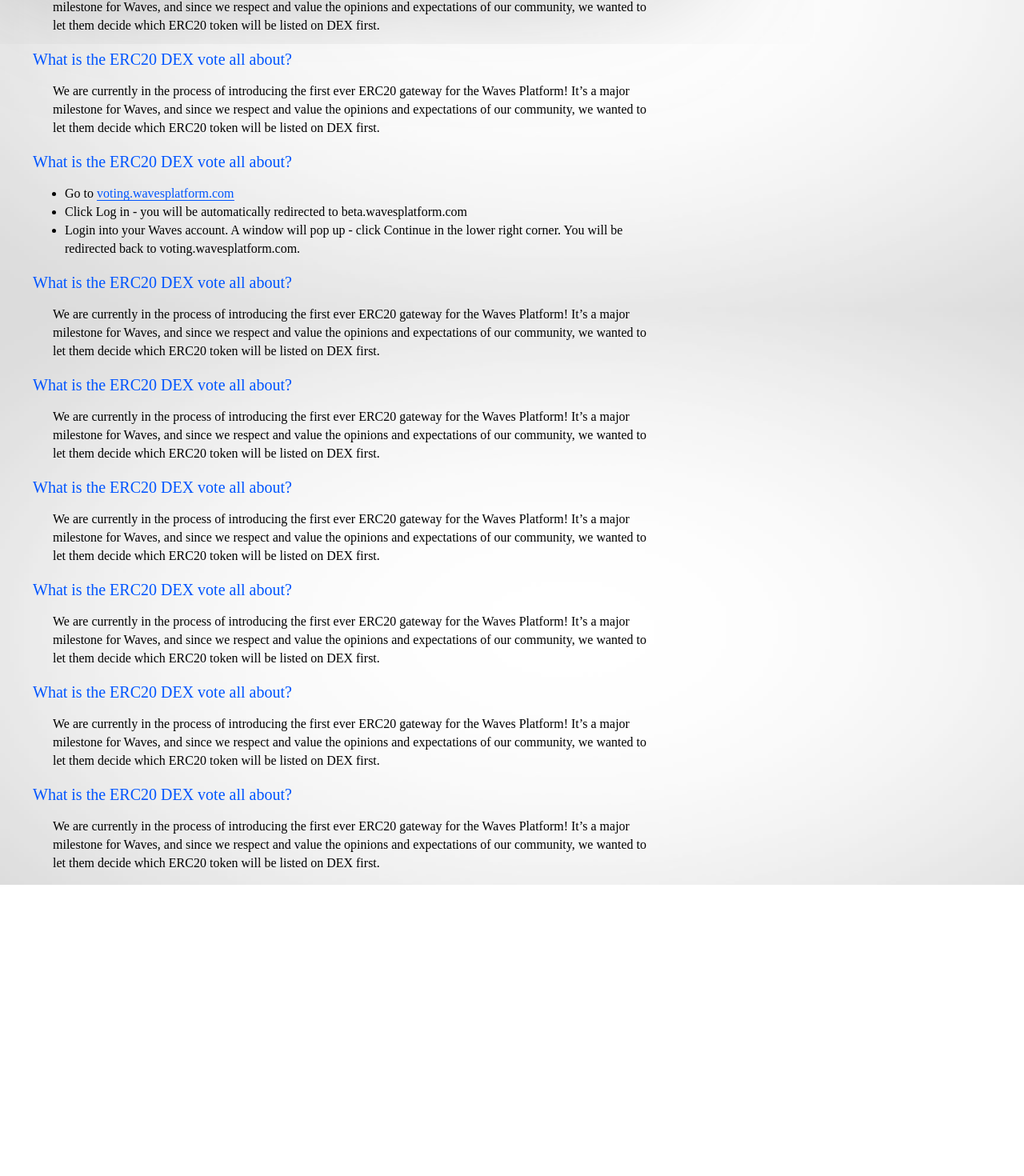
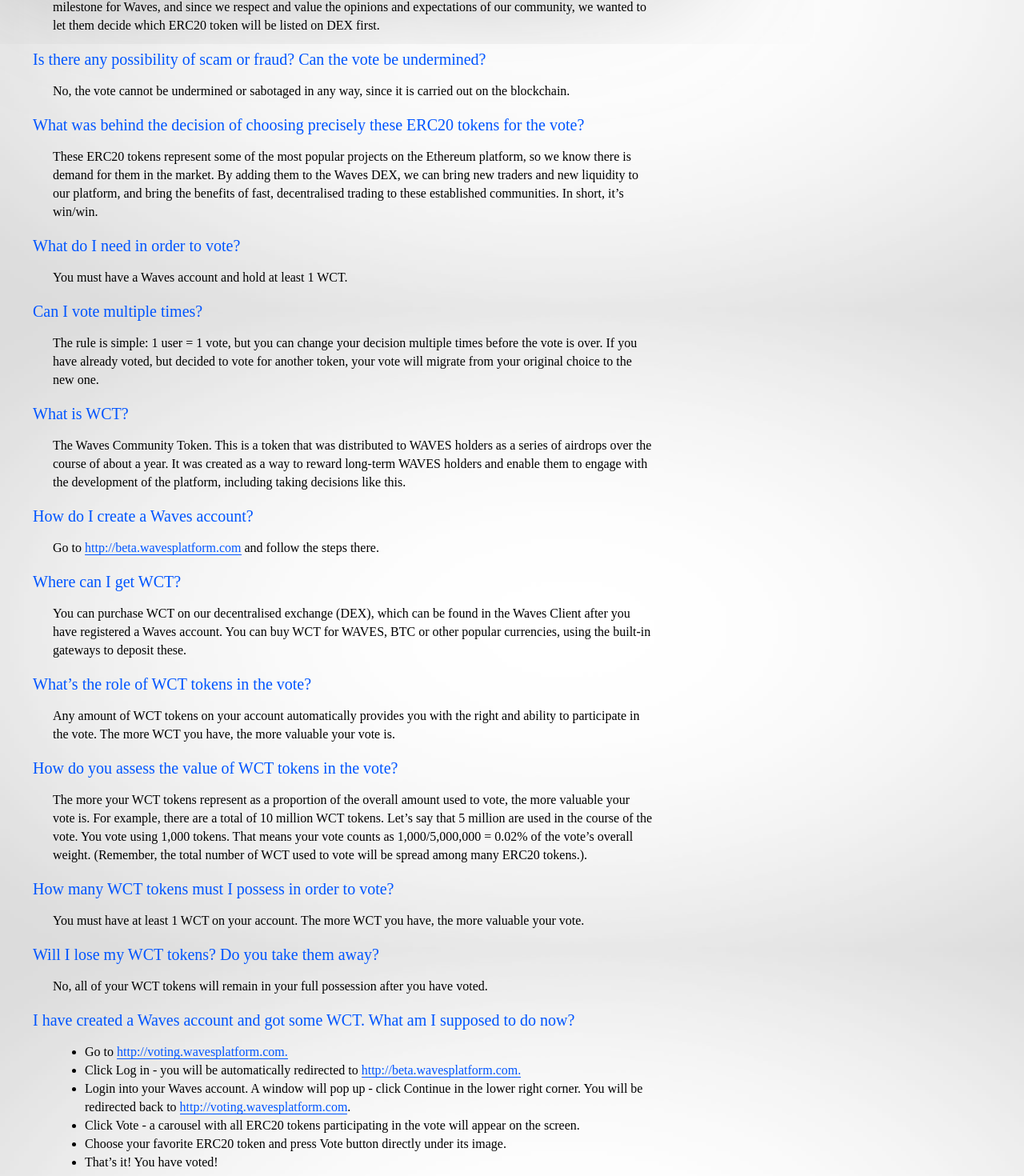
Before and after one commit to KardanovIR/waves-voting, a React (Create React App) app: page / in a window 1280 px wide. Shown: the part 1216-2686 px from the top of the page at 80% size. Before the commit the page ends 2322 px from the top, so only its background shows below. Built offline with nearby package versions, Linux system fonts and the light colour scheme; no server answers; the HTML template or start-up script is replaced by a standard one; a web font is replaced by a local one.

Commit message:
Added FAQ

```diff
--- a/src/App.js
+++ b/src/App.js
@@ -167,71 +167,88 @@
 
                                       <div className="sk">
                                           <p className="bl">What is the ERC20 DEX vote all about?</p>
-                                          <p>We are currently in the process of introducing the first ever ERC20 gateway
-                                              for the Waves Platform! It’s a major milestone for Waves, and since we
-                                              respect and value the opinions and expectations of our community, we
-                                              wanted to let them decide which ERC20 token will be listed on DEX
-                                              first.</p>
-                                          <p className="bl">What is the ERC20 DEX vote all about?</p>
-                                          <p>We are currently in the process of introducing the first ever ERC20 gateway
-                                              for the Waves Platform! It’s a major milestone for Waves, and since we
-                                              respect and value the opinions and expectations of our community, we
-                                              wanted to let them decide which ERC20 token will be listed on DEX
-                                              first.</p>
+                                          <p>
+                                              We are currently in the process of introducing the first ever ERC20
+                                              gateway for the Waves Platform! It’s a major milestone for Waves, and
+                                              since we respect and value the opinions and expectations of our community,
+                                              we wanted to let them decide which ERC20 token will be listed on DEX
+                                              first.
+                                          </p>
+                                          <p className="bl">Is there any possibility of scam or fraud? Can the vote be
+                                              undermined?</p>
+                                          <p>No, the vote cannot be undermined or sabotaged in any way, since it is
+                                              carried out on the blockchain. </p>
 
-                                          <p className="bl">What is the ERC20 DEX vote all about?</p>
-                                          <ul>
-                                              <li>Go to <a href="#">voting.wavesplatform.com</a></li>
-                                              <li>Click Log in - you will be automatically redirected to
-                                                  beta.wavesplatform.com
-                                              </li>
-                                              <li>Login into your Waves account. A window will pop up - click Continue
-                                                  in the lower right corner. You will be redirected back to
-                                                  voting.wavesplatform.com.
-                                              </li>
-                                          </ul>
+                                          <p className="bl">What was behind the decision of choosing precisely these
+                                              ERC20 tokens for the vote?</p>
+                                          <p>
+                                              These ERC20 tokens represent some of the most popular projects on the
+                                              Ethereum platform, so we know there is demand for them in the market. By
+                                              adding them to the Waves DEX, we can bring new traders and new liquidity
+                                              to our platform, and bring the benefits of fast, decentralised trading to
+                                              these established communities. In short, it’s win/win.
+                                          </p>
 
-                                          <p className="bl">What is the ERC20 DEX vote all about?</p>
-                                          <p>We are currently in the process of introducing the first ever ERC20 gateway
-                                              for the Waves Platform! It’s a major milestone for Waves, and since we
-                                              respect and value the opinions and expectations of our community, we
-                                              wanted to let them decide which ERC20 token will be listed on DEX
-                                              first.</p>
+                                          <p className="bl">What do I need in order to vote?</p>
+                                          <p>You must have a Waves account and hold at least 1 WCT.</p>
 
-                                          <p className="bl">What is the ERC20 DEX vote all about?</p>
-                                          <p>We are currently in the process of introducing the first ever ERC20 gateway
-                                              for the Waves Platform! It’s a major milestone for Waves, and since we
-                                              respect and value the opinions and expectations of our community, we
-                                              wanted to let them decide which ERC20 token will be listed on DEX
-                                              first.</p>
+                                          <p className="bl">Can I vote multiple times?</p>
+                                          <p>The rule is simple: 1 user = 1 vote, but you can change your decision
+                                              multiple times before the vote is over. If you have already voted, but
+                                              decided to vote for another token, your vote will migrate from your
+                                              original choice to the new one.</p>
 
-                                          <p className="bl">What is the ERC20 DEX vote all about?</p>
-                                          <p>We are currently in the process of introducing the first ever ERC20 gateway
-                                              for the Waves Platform! It’s a major milestone for Waves, and since we
-                                              respect and value the opinions and expectations of our community, we
-                                              wanted to let them decide which ERC20 token will be listed on DEX
-                                              first.</p>
+                                          <p className="bl">What is WCT?</p>
+                                          <p>The Waves Community Token. This is a token that was distributed to WAVES
+                                              holders as a series of airdrops over the course of about a year. It was
+                                              created as a way to reward long-term WAVES holders and enable them to
+                                              engage with the development of the platform, including taking decisions
+                                              like this.</p>
 
-                                          <p className="bl">What is the ERC20 DEX vote all about?</p>
-                                          <p>We are currently in the process of introducing the first ever ERC20 gateway
-                                              for the Waves Platform! It’s a major milestone for Waves, and since we
-                                              respect and value the opinions and expectations of our community, we
-                                              wanted to let them decide which ERC20 token will be listed on DEX
-                                              first.</p>
+                                          <p className="bl">How do I create a Waves account?</p>
+                                          <p>
+                                              Go to <a href="http://beta.wavesplatform.com"
+                                                       target="_blank">http://beta.wavesplatform.com</a> and follow the
+                                              steps there.</p>
 
-                                          <p className="bl">What is the ERC20 DEX vote all about?</p>
-                                          <p>We are currently in the process of introducing the first ever ERC20 gateway
-                                              for the Waves Platform! It’s a major milestone for Waves, and since we
-                                              respect and value the opinions and expectations of our community, we
-                                              wanted to let them decide which ERC20 token will be listed on DEX
-                                              first.</p>
+                                          <p className="bl">Where can I get WCT?</p>
+                                          <p>You can purchase WCT on our decentralised exchange (DEX), which can be
+                                              found in the Waves Client after you have registered a Waves account. You
+                                              can buy WCT for WAVES, BTC or other popular currencies, using the built-in
+                                              gateways to deposit these.</p>
 
-                                          <p className="bl">What is the ERC20 DEX vote all about?</p>
-                                          <p>We are currently in the process of introducing the first ever ERC20 gateway
-                                              for the Waves Platform! It’s a major milestone for Waves, and since we
-                                              respect and value the opinions and expectations of our community, we
-                                              wanted to let them decide which ERC20 token will be listed on DEX
-                                              first.</p>
+                                          <p className="bl">What’s the role of WCT tokens in the vote?</p>
+                                          <p>Any amount of WCT tokens on your account automatically provides you with
+                                              the right and ability to participate in the vote. The more WCT you have,
+                                              the more valuable your vote is.</p>
+
+                                          <p className="bl">How do you assess the value of WCT tokens in the vote?</p>
+                                          <p>The more your WCT tokens represent as a proportion of the overall amount
+                                              used to vote, the more valuable your vote is. For example, there are a
+                                              total of 10 million WCT tokens. Let’s say that 5 million are used in the
+                                              course of the vote. You vote using 1,000 tokens. That means your vote
+                                              counts as 1,000/5,000,000 = 0.02% of the vote’s overall weight. (Remember,
+                                              the total number of WCT used to vote will be spread among many ERC20
+                                              tokens.).</p>
+
+                                          <p className="bl">How many WCT tokens must I possess in order to vote?</p>
+                                          <p>You must have at least 1 WCT on your account. The more WCT you have, the
+                                              more valuable your vote.</p>
+
+                                          <p className="bl">Will I lose my WCT tokens? Do you take them away?</p>
+                                          <p>No, all of your WCT tokens will remain in your full possession after you have voted.</p>
+
+                                          <p className="bl">I have created a Waves account and got some WCT. What am I supposed to do now?</p>
+                                          <p>
+                                              <ul>
+                                                  <li>Go to <a href="http://voting.wavesplatform.com" target="_blank">http://voting.wavesplatform.com.</a></li>
+                                                  <li>Click Log in - you will be automatically redirected to <a href="http://beta.wavesplatform.com" target="_blank">http://beta.wavesplatform.com.</a></li>
+                                                  <li>Login into your Waves account. A window will pop up - click Continue in the lower right corner. You will be redirected back to <a href="http://voting.wavesplatform.com" target="_blank">http://voting.wavesplatform.com</a>.</li>
+                                                  <li>Click Vote - a carousel with all ERC20 tokens participating in the vote will appear on the screen.</li>
+                                                  <li>Choose your favorite ERC20 token and press Vote button directly under its image.</li>
+                                                  <li>That’s it! You have voted!</li>
+                                              </ul>
+                                          </p>
 
                                       </div>
                                   </div>
--- a/src/Components/Section1.js
+++ b/src/Components/Section1.js
@@ -19,9 +19,8 @@
                               most
                               advanced decentralised exchanges (DEX) securely.</p>
                           <p className="p2">We're letting the community decide which ERC20 tokens will be listed first!
-                              Just log in to your Waves account,
-                              or create a new Waves wallet if you don't have one, in order to participate in the
-                              vote.</p>
+                              Just log in to your Waves account using the browser version of the Waves Client. Create a
+                              new Waves wallet if you don't have one in order to participate in the vote.</p>
                           <div className="pp">
                               <p>Voting period:</p>
                               <span>July 25 - August 27</span>
```
